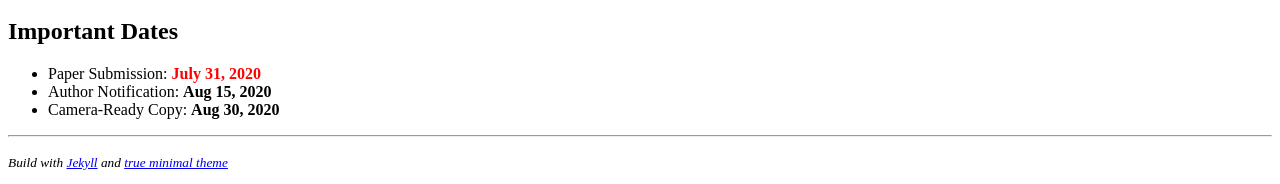
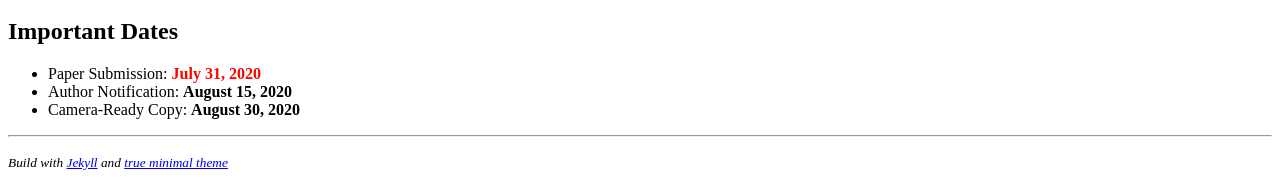
Before and after one commit to icea-conf/sma-2020.github.io, a Jekyll site: the page built from papers/index.html, in a window 1280 px wide. Shown: the part 924-1108 px from the top of the page. Built offline with Jekyll 4.4.1, drawn with Linux system fonts in a browser that asks for light colours.

Commit message:
Update index.html

```diff
--- a/papers/index.html
+++ b/papers/index.html
@@ -47,6 +48,6 @@ layout: default
             <h2>Important Dates</h2>
             <ul>
                   <li><a>Paper Submission: </a><b style="color:#FF0000">July 31, 2020</b></li>
-                  <li><a>Author Notification: </a><b>Aug 15, 2020</b></li>
-                  <li><a>Camera-Ready Copy: </a><b>Aug 30, 2020</b></li>
+                  <li><a>Author Notification: </a><b>August 15, 2020</b></li>
+                  <li><a>Camera-Ready Copy: </a><b>August 30, 2020</b></li>
             </ul>
```
Also changed, not shown: other parts of papers/index.html (+1 -0 lines).
